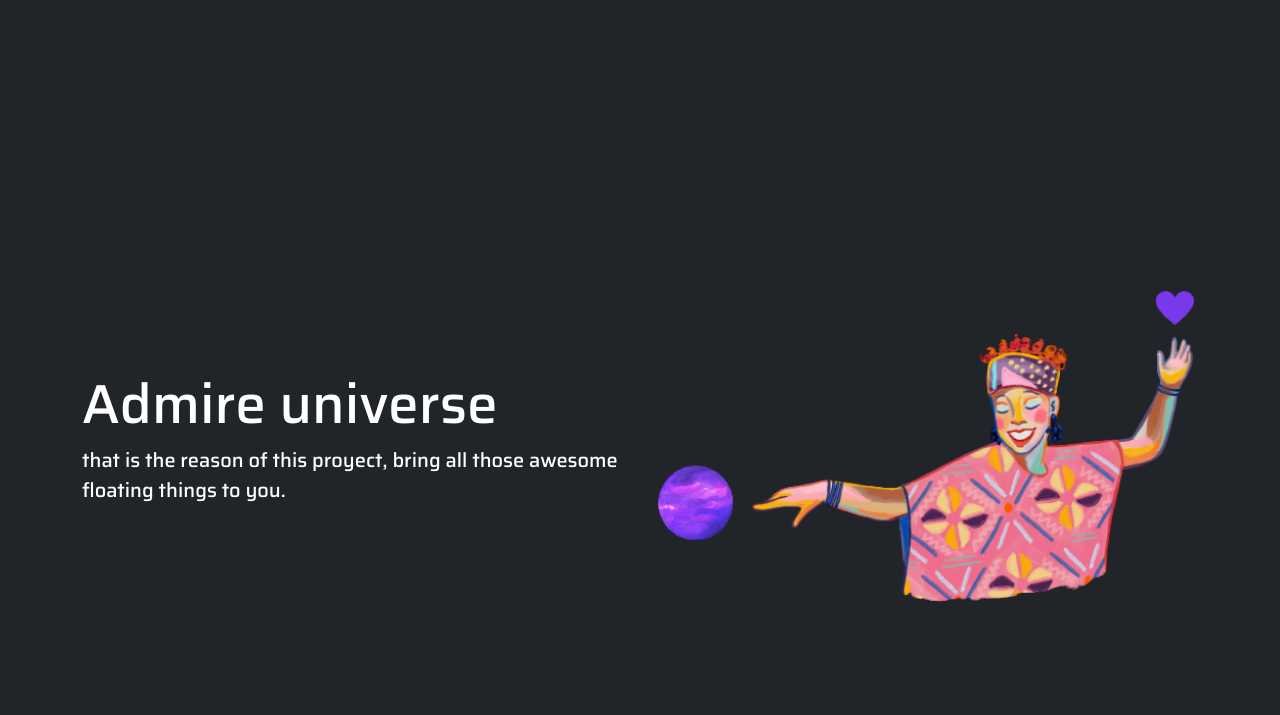
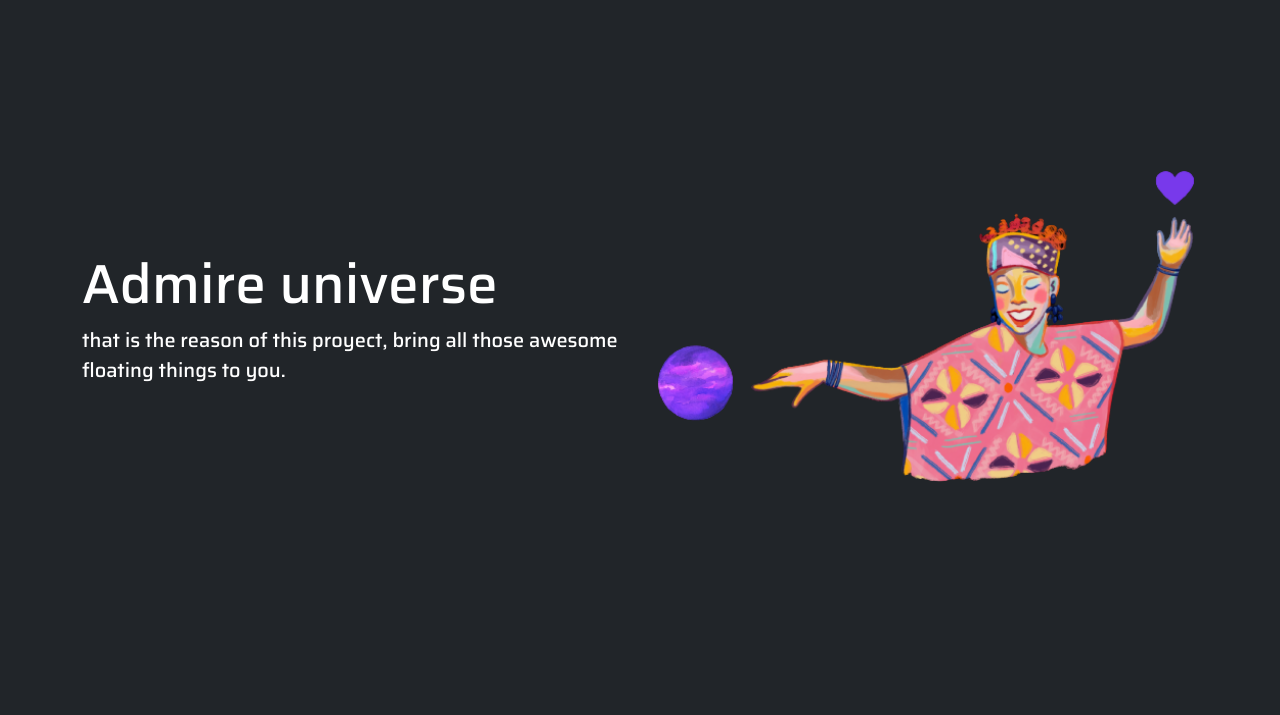
Before and after one commit to anahicamash/starpic, a plain HTML site: page frontend/index.html in a window 1280 px wide. Shown: the part 714-1429 px from the top of the page. Drawn offline with nearby package versions, Linux system fonts and the light colour scheme.

Commit message:
fix:home design height fixed

```diff
--- a/frontend/css/home.css
+++ b/frontend/css/home.css
@@ -63,3 +63,11 @@
         height:auto;
     }
 }
+
+/*vertical media queries*/
+@media only screen and (min-height:800px){
+    .about-section{
+        min-height:70vh;
+        height:auto;
+    }
+}
```
